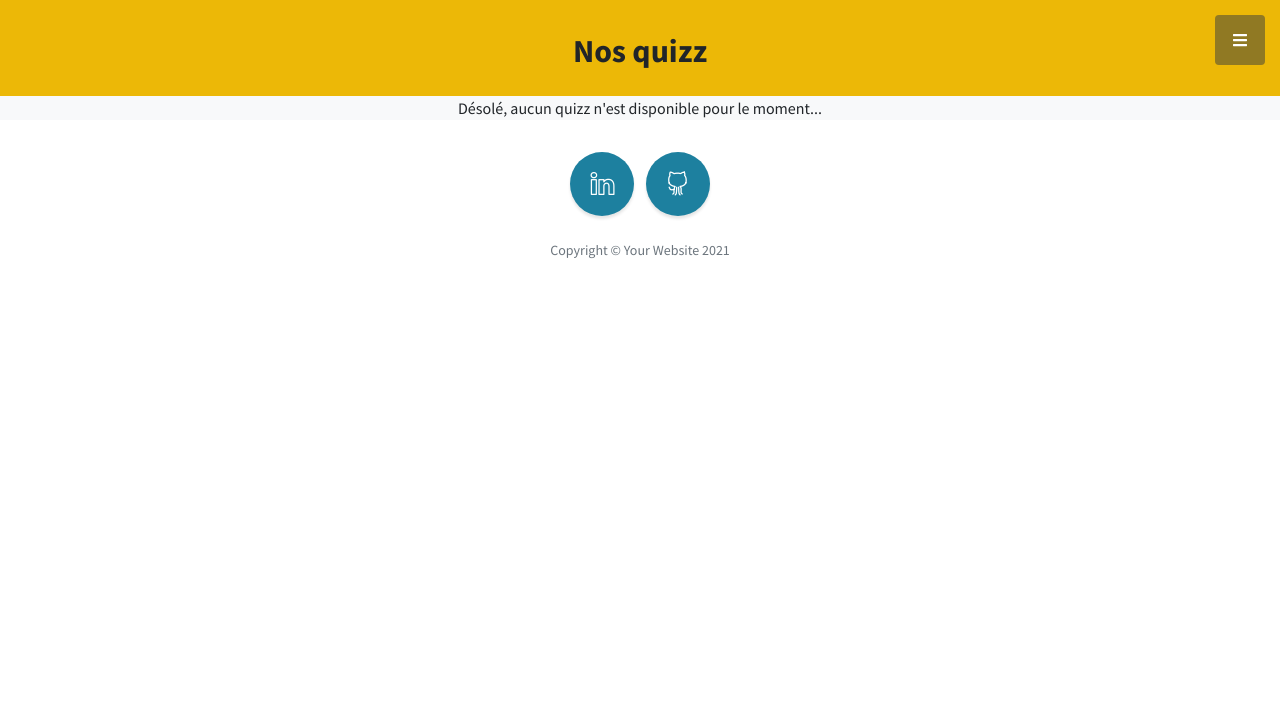
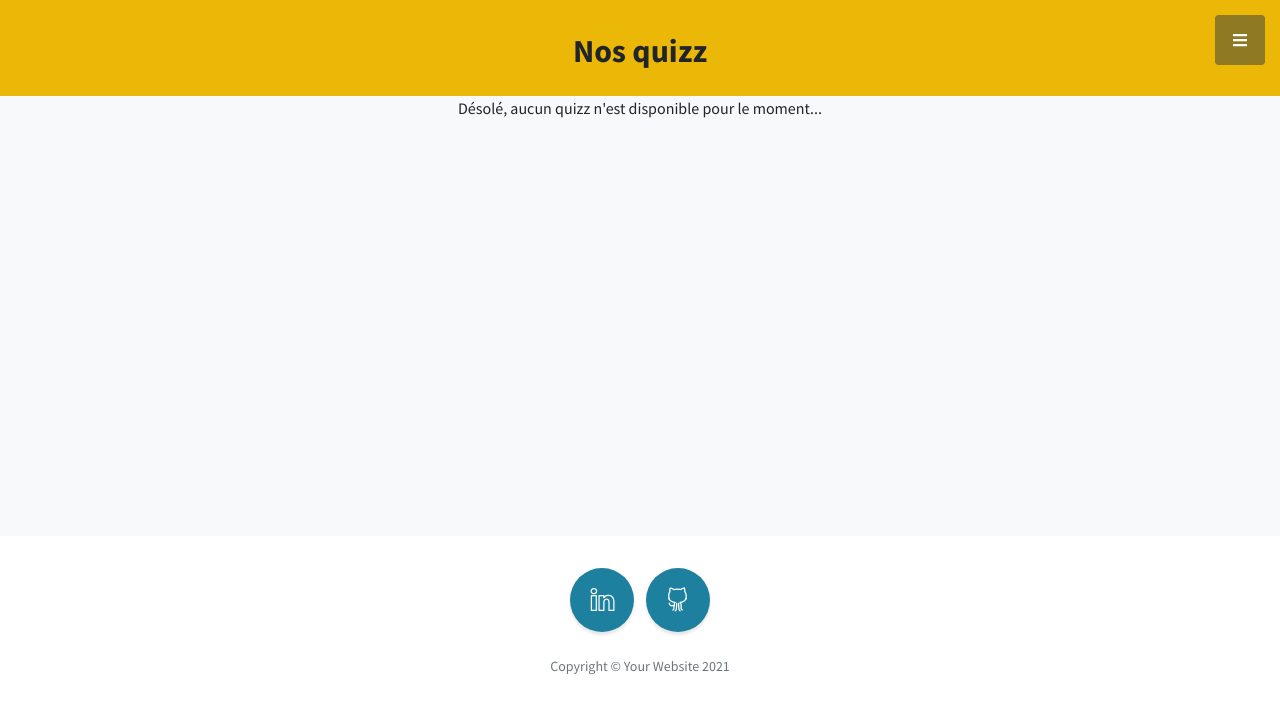
Before and after one commit to Lamia7/MovieLanguage, a Django app: page /quizz_list/ in a window 1280 px wide. Shown: the top 714 px of the page. Run offline with Django 3.2, Linux system fonts and the light colour scheme; data that the repository does not hold is empty; some libraries are stand-ins or nearby versions.

Commit message:
💄 refacto: Change quizz_list & legal_notice style + add to navbar

```diff
--- a/static/src/scss/sections/_quizz.scss
+++ b/static/src/scss/sections/_quizz.scss
@@ -14,3 +14,9 @@ a.quizz-link {
     text-decoration: none;
     font-weight: bold;
 }
+
+@media (min-width: 992px) {
+    .main-section {
+     height: 55%;
+    }
+ }
--- a/templates/base.html
+++ b/templates/base.html
@@ -44,6 +44,8 @@
         <li class="sidebar-nav-item"><a href="{% url 'quizz:home' %}#about">À propos</a></li>
         <li class="sidebar-nav-item"><a href="{% url 'quizz:home' %}#services">Objectifs</a></li>
         <li class="sidebar-nav-item"><a href="{% url 'quizz:home' %}#footer">Contact</a></li>
+        <li class="sidebar-nav-item"><a href="{% url 'quizz:quizz_list' %}">Liste des quizz</a></li>
+        <li class="sidebar-nav-item"><a href="{% url 'quizz:legal_notice' %}">Mentions Légales</a></li>
         {% if user.is_authenticated %}
           <li class="sidebar-nav-item"><a href="{% url 'users:account' %}">Mon compte</a></li>
           <li class="sidebar-nav-item"><a href="{% url 'users:logout' %}">Se déconnecter</a></li>
--- a/templates/quizz/legal_notice.html
+++ b/templates/quizz/legal_notice.html
@@ -10,7 +10,7 @@
     </div>
   </div>
 </section>
-<section class="page-section bg-light" id="quizz">
+<section class="main-section page-section bg-light" id="quizz">
   <div class="container">
     <div class="row">
       <div class="col-lg-12 col-md-12">
--- a/templates/quizz/quizz_list.html
+++ b/templates/quizz/quizz_list.html
@@ -15,7 +15,7 @@
 </section>
 
 <!-- Quizz_list -->
-<section class="page-section bg-light" id="quizz_list">
+<section class="main-section page-section bg-light" id="quizz_list">
   <div class="container">
     <div class="row">
       {% if quizz_list %}
--- a/templates/users/logout.html
+++ b/templates/users/logout.html
@@ -14,8 +14,8 @@
 </section>
 
 <!-- Logout -->
-<section class="page-section bg-light" id="logout">
-  <div class="container h-100">
+<section class="page-section bg-light" id="authentication">
+  <div class="container">
     <div
       class="row h-100 align-items-center justify-content-center text-center"
     >
```
Also changed, not shown: static/dist/css/styles.css.
